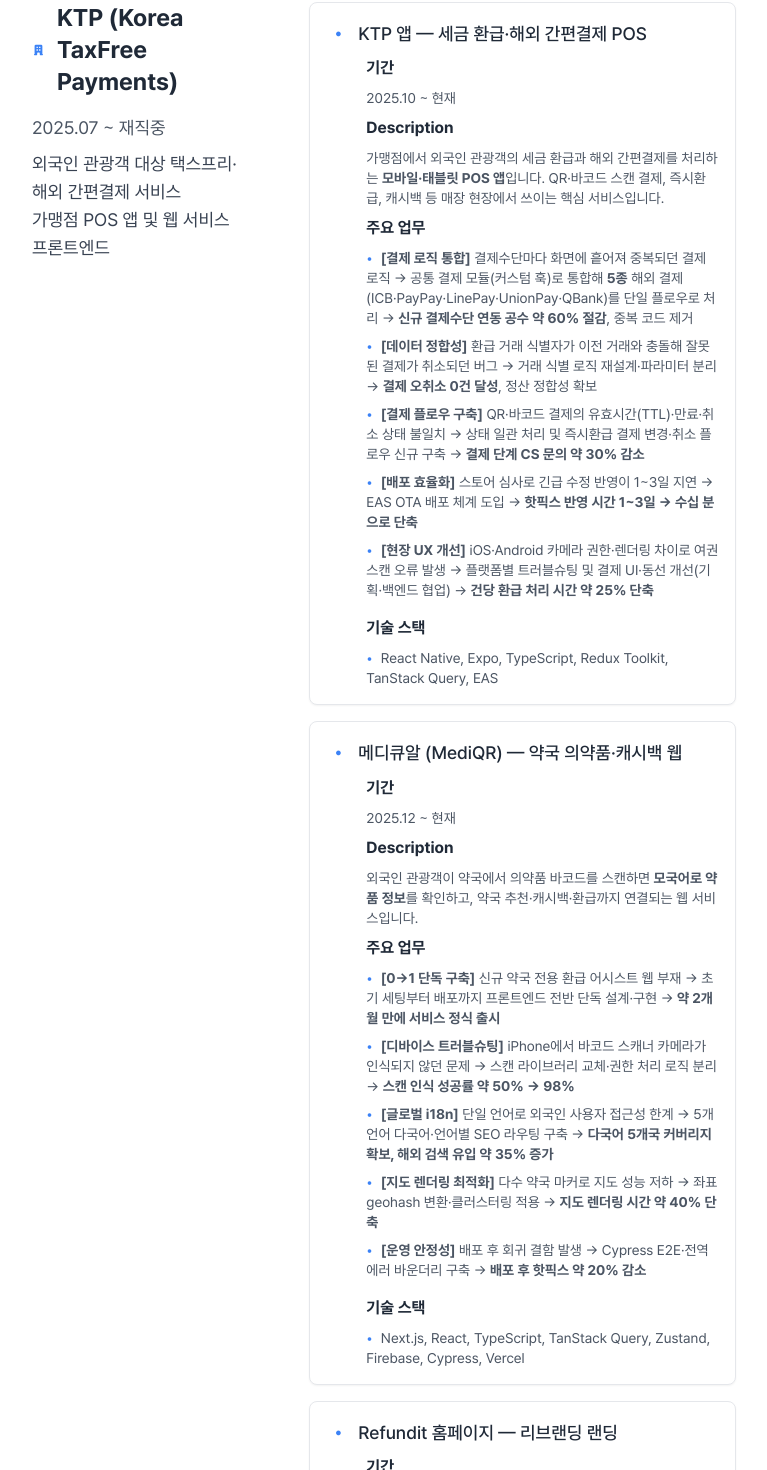
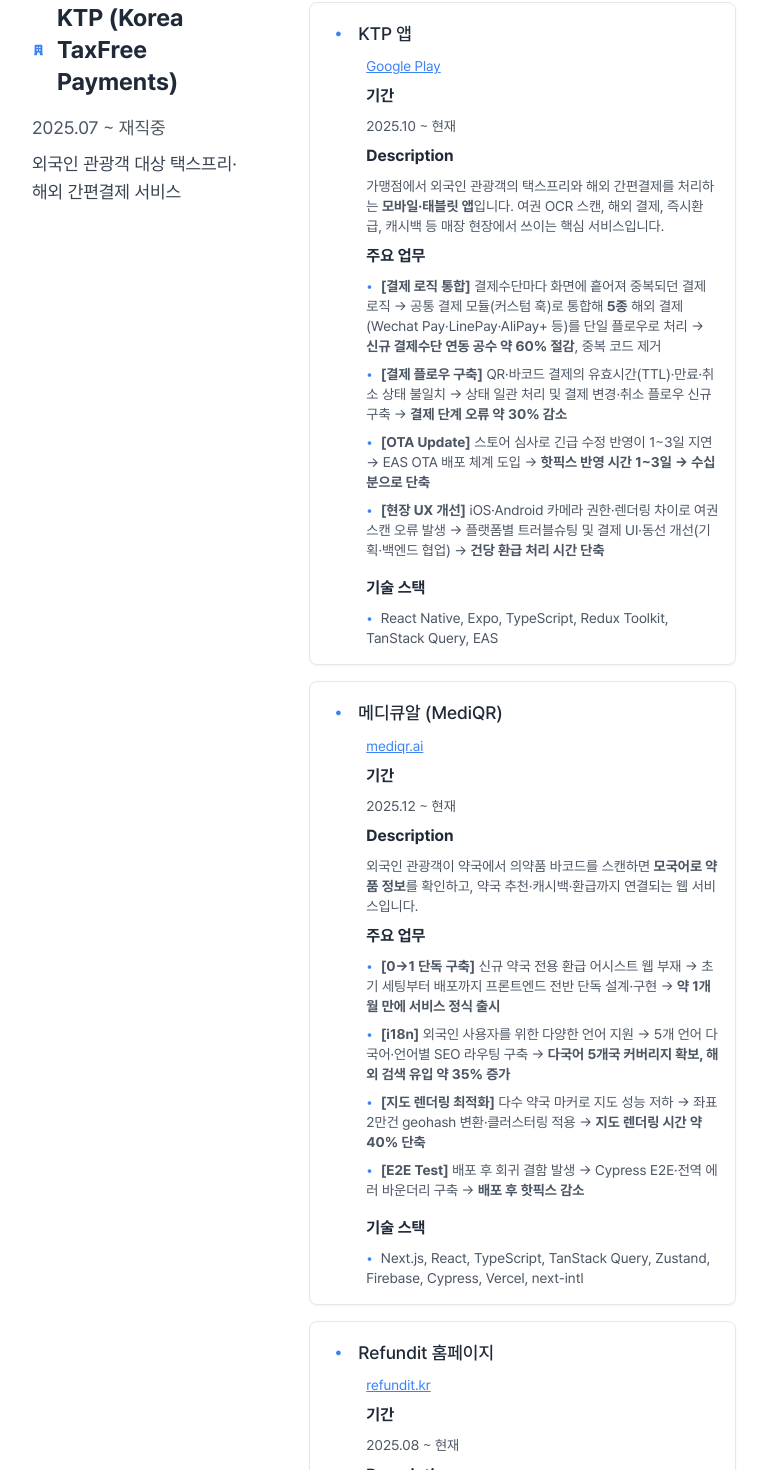
Before and after one commit to yongseong2/portfolio, a React (Vite) app: page / in a window 1280 px wide. Shown: the part 1160-2630 px from the top of the page, without its empty margins (384-1151 px from the left). Built offline with nearby package versions, Linux system fonts and the light colour scheme.

Commit message:
fix: 경력사항 내용 변경 및 링크 추가

```diff
--- a/src/components/Markdown.tsx
+++ b/src/components/Markdown.tsx
@@ -14,10 +14,20 @@
       className={clsx(
         'markdown-content',
         white && 'markdown-content-white',
-        className
+        className,
       )}
     >
-      <ReactMarkdown>{children}</ReactMarkdown>
+      <ReactMarkdown
+        components={{
+          a: ({ href, children, ...props }) => (
+            <a href={href} target='_blank' rel='noopener noreferrer' {...props}>
+              {children}
+            </a>
+          ),
+        }}
+      >
+        {children}
+      </ReactMarkdown>
     </div>
   );
 };
--- a/src/data/career.ts
+++ b/src/data/career.ts
@@ -14,32 +14,34 @@
     category: '프론트엔드 개발',
     title: 'KTP (Korea TaxFree Payments)',
     period: '2025.07 ~ 재직중',
-    description:
-      '외국인 관광객 대상 택스프리·해외 간편결제 서비스\n가맹점 POS 앱 및 웹 서비스 프론트엔드',
+    description: '외국인 관광객 대상 택스프리·해외 간편결제 서비스',
     details: [
       {
-        title: 'KTP 앱 — 세금 환급·해외 간편결제 POS',
+        title: 'KTP 앱',
         description: `
+[Google Play](https://play.google.com/store/search?q=ktp&c=apps&hl=ko)
+
 ### 기간
 2025.10 ~ 현재
 
 ### Description
-가맹점에서 외국인 관광객의 세금 환급과 해외 간편결제를 처리하는 **모바일·태블릿 POS 앱**입니다. QR·바코드 스캔 결제, 즉시환급, 캐시백 등 매장 현장에서 쓰이는 핵심 서비스입니다.
+가맹점에서 외국인 관광객의 택스프리와 해외 간편결제를 처리하는 **모바일·태블릿 앱**입니다. 여권 OCR 스캔, 해외 결제, 즉시환급, 캐시백 등 매장 현장에서 쓰이는 핵심 서비스입니다.
 
 ### 주요 업무
-- **[결제 로직 통합]** 결제수단마다 화면에 흩어져 중복되던 결제 로직 → 공통 결제 모듈(커스텀 훅)로 통합해 **5종** 해외 결제(ICB·PayPay·LinePay·UnionPay·QBank)를 단일 플로우로 처리 → **신규 결제수단 연동 공수 약 60% 절감**, 중복 코드 제거
-- **[데이터 정합성]** 환급 거래 식별자가 이전 거래와 충돌해 잘못된 결제가 취소되던 버그 → 거래 식별 로직 재설계·파라미터 분리 → **결제 오취소 0건 달성**, 정산 정합성 확보
-- **[결제 플로우 구축]** QR·바코드 결제의 유효시간(TTL)·만료·취소 상태 불일치 → 상태 일관 처리 및 즉시환급 결제 변경·취소 플로우 신규 구축 → **결제 단계 CS 문의 약 30% 감소**
-- **[배포 효율화]** 스토어 심사로 긴급 수정 반영이 1~3일 지연 → EAS OTA 배포 체계 도입 → **핫픽스 반영 시간 1~3일 → 수십 분으로 단축**
-- **[현장 UX 개선]** iOS·Android 카메라 권한·렌더링 차이로 여권 스캔 오류 발생 → 플랫폼별 트러블슈팅 및 결제 UI·동선 개선(기획·백엔드 협업) → **건당 환급 처리 시간 약 25% 단축**
+- **[결제 로직 통합]** 결제수단마다 화면에 흩어져 중복되던 결제 로직 → 공통 결제 모듈(커스텀 훅)로 통합해 **5종** 해외 결제(Wechat Pay·LinePay·AliPay+ 등)를 단일 플로우로 처리 → **신규 결제수단 연동 공수 약 60% 절감**, 중복 코드 제거
+- **[결제 플로우 구축]** QR·바코드 결제의 유효시간(TTL)·만료·취소 상태 불일치 → 상태 일관 처리 및 결제 변경·취소 플로우 신규 구축 → **결제 단계 오류 약 30% 감소**
+- **[OTA Update]** 스토어 심사로 긴급 수정 반영이 1~3일 지연 → EAS OTA 배포 체계 도입 → **핫픽스 반영 시간 1~3일 → 수십 분으로 단축**
+- **[현장 UX 개선]** iOS·Android 카메라 권한·렌더링 차이로 여권 스캔 오류 발생 → 플랫폼별 트러블슈팅 및 결제 UI·동선 개선(기획·백엔드 협업) → **건당 환급 처리 시간 단축**
 
 ### 기술 스택
 - React Native, Expo, TypeScript, Redux Toolkit, TanStack Query, EAS
 `,
       },
       {
-        title: '메디큐알 (MediQR) — 약국 의약품·캐시백 웹',
+        title: '메디큐알 (MediQR)',
         description: `
+[mediqr.ai](https://www.mediqr.ai/ko/home)
+
 ### 기간
 2025.12 ~ 현재
 
@@ -47,19 +49,20 @@
 외국인 관광객이 약국에서 의약품 바코드를 스캔하면 **모국어로 약품 정보**를 확인하고, 약국 추천·캐시백·환급까지 연결되는 웹 서비스입니다.
 
 ### 주요 업무
-- **[0→1 단독 구축]** 신규 약국 전용 환급 어시스트 웹 부재 → 초기 세팅부터 배포까지 프론트엔드 전반 단독 설계·구현 → **약 2개월 만에 서비스 정식 출시**
-- **[디바이스 트러블슈팅]** iPhone에서 바코드 스캐너 카메라가 인식되지 않던 문제 → 스캔 라이브러리 교체·권한 처리 로직 분리 → **스캔 인식 성공률 약 50% → 98%**
-- **[글로벌 i18n]** 단일 언어로 외국인 사용자 접근성 한계 → 5개 언어 다국어·언어별 SEO 라우팅 구축 → **다국어 5개국 커버리지 확보, 해외 검색 유입 약 35% 증가**
-- **[지도 렌더링 최적화]** 다수 약국 마커로 지도 성능 저하 → 좌표 geohash 변환·클러스터링 적용 → **지도 렌더링 시간 약 40% 단축**
-- **[운영 안정성]** 배포 후 회귀 결함 발생 → Cypress E2E·전역 에러 바운더리 구축 → **배포 후 핫픽스 약 20% 감소**
+- **[0→1 단독 구축]** 신규 약국 전용 환급 어시스트 웹 부재 → 초기 세팅부터 배포까지 프론트엔드 전반 단독 설계·구현 → **약 1개월 만에 서비스 정식 출시**
+- **[i18n]** 외국인 사용자를 위한 다양한 언어 지원 → 5개 언어 다국어·언어별 SEO 라우팅 구축 → **다국어 5개국 커버리지 확보, 해외 검색 유입 약 35% 증가**
+- **[지도 렌더링 최적화]** 다수 약국 마커로 지도 성능 저하 → 좌표 2만건 geohash 변환·클러스터링 적용 → **지도 렌더링 시간 약 40% 단축**
+- **[E2E Test]** 배포 후 회귀 결함 발생 → Cypress E2E·전역 에러 바운더리 구축 → **배포 후 핫픽스 감소**
 
 ### 기술 스택
-- Next.js, React, TypeScript, TanStack Query, Zustand, Firebase, Cypress, Vercel
+- Next.js, React, TypeScript, TanStack Query, Zustand, Firebase, Cypress, Vercel, next-intl
 `,
       },
       {
-        title: 'Refundit 홈페이지 — 리브랜딩 랜딩',
+        title: 'Refundit 홈페이지',
         description: `
+[refundit.kr](https://www.refundit.kr/)
+
 ### 기간
 2025.08 ~ 현재
 
@@ -67,9 +70,7 @@
 **리브랜딩**에 맞춘 마케팅 랜딩 및 **면세 신청** 웹사이트입니다.
 
 ### 주요 업무
-- **[자체 인터랙션 구현]** 외부 스크롤 스냅 라이브러리가 다중 모니터·모바일 미지원 → 풀페이지 스크롤 스냅 인터랙션 직접 구현·해상도별 예외 처리 → **라이브러리 의존성 제거, 모바일 이탈률 약 20% 개선**
-- **[폼 완료율]** 다단계 면세 신청 폼 이탈 시 입력값 소실 → 전자서명 폼 상태 영속화(이탈 후 재진입 시 입력 유지) → **신청 완료율 약 25% 향상**
-- **[크로스 브라우저]** 사파리에서 전자서명 이미지 미노출 → 원인 분석 후 렌더링 방식 수정 → **서명 실패 문의 0건**
+- **[자체 인터랙션 구현]** 외부 스크롤 스냅 라이브러리가 모니터·모바일 미지원
 - **[브랜드·SEO]** 검색 노출·브랜드 일관성 부재, 블로그 개별 컨텐츠 SEO 작업 → sitemap·JSON-LD·GA 셋업 및 디자인 시안 픽셀 단위 반영(디자인·마케팅 협업) → **주요 키워드 검색 1페이지 노출**
 
 ### 기술 스택
@@ -77,7 +78,7 @@
 `,
       },
       {
-        title: '호텔 면세 솔루션 — 숙박 세금 환급',
+        title: '호텔 면세 솔루션',
         description: `
 ### 기간
 2026.02 ~ 현재
@@ -86,8 +87,7 @@
 호텔 투숙객의 **숙박 세금 환급**을 처리하는 직원용 웹과, 투숙객이 직접 신청하는 **셀프 환급** 웹입니다.
 
 ### 주요 업무
-- **[정산 정합성]** OTA 수수료율 미반영·미선택 버그로 환급액 오류 → 수수료율 기반 환급액 재계산 로직 구현·버그 수정 → **환급액 계산 오류 0건, 정산 정합성 확보**
-- **[업무 프로세스 간소화]** 수기 중심 환급 처리의 비효율 → 여권 MRZ 인증·다중 호텔 처리·온라인/워크인 이력 분리 → **건당 처리 시간 약 30% 단축**
+- **[정산 정합성]** 호텔 온라인 예약 환급액 수수료 정산 로직 분산 → 정산 로직 공통화 및 재사용 가능하게 변경 → **환급액 계산 오류 0건, 정산 정합성 확보**
 - **[운영 가시성]** 장애 추적·대응 어려움 → Sentry 글로벌 에러 처리·반려/완료 메일 플로우 구현 → **오류 탐지·대응 시간 단축**
 
 ### 기술 스택
@@ -95,8 +95,10 @@
 `,
       },
       {
-        title: 'KTP 홈페이지 — 가맹점 신청·마케팅',
+        title: 'KTP 홈페이지',
         description: `
+[ktaxpay.com](https://www.ktaxpay.com/)
+
 ### 기간
 2025.07 ~ 현재
 
@@ -121,31 +123,34 @@
       '메가존 클라우드 자회사\n클라우드 보안 솔루션 B2B SaaS 프론트엔드',
     details: [
       {
-        title: 'CSPM 솔루션 개발',
+        title: 'CSPM 솔루션',
         description: `
+### Description
+클라우드 환경의 설정 오류와 보안 취약점을 실시간으로 감시하고 찾아내는 솔루션입니다.
+
 ### 주요 업무
-- **[레거시 현대화]** 노후 클래스형 코드로 유지보수 난이도 상 → 레거시 60% 이상 리팩토링·Function Component/Hooks 전환 → **신규 기능 개발 속도 향상, 가독성 개선**
-- **[체감 성능]** 대용량 클라우드 데이터 테이블 페이지네이션 깜빡임 → TanStack Query keepPreviousData 도입 → **페이지 전환 체감 지연 제거, 중복 API 요청 약 40% 감소**
-- **[협업 최적화]** 초기 렌더링 병목 → 백엔드와 API 호출 순서 조정 → **초기 로딩 약 30% 단축, 고객사 피드백 개선**
+- **[레거시 리팩토링]** 클래스형 코드 유지보수 → 레거시 60% 이상 리팩토링·Function Component/Hooks 전환 → **신규 기능 개발 속도 향상, 가독성 개선**
+- **[렌더링 최적화]** 대용량 클라우드 데이터 테이블 페이지네이션 깜빡임 → TanStack Query keepPreviousData 도입 → **페이지 전환 체감 지연 제거, 중복 API 요청 약 40% 감소**
+- **[UX 개선]** 초기 렌더링 병목 → 백엔드와 API 호출 순서 조정 → **초기 로딩 약 30% 단축, 고객사 피드백 개선**
 
 ### 기술 스택
 - React, TypeScript, styled-components, TanStack Query
 `,
       },
       {
-        title: '솔루션 도메인 별 분리 - Turborepo 모노레포 · E2E 테스트',
+        title: '솔루션 도메인 별 분리',
         description: `
 ### 주요 업무
 - **[모노레포 분리]** 서비스 간 컴포넌트·의존성 중복 → Turborepo·Storybook으로 공통 모듈 분리 → **중복 코드 제거, 빌드 시간 단축** ([Turborepo 도입기](https://velog.io/@yongseong2/Turborepo-%EB%8F%84%EC%9E%85%EA%B8%B0))
-- **[품질 자동화]** 수동 테스트로 회귀 결함 누락 → Cypress E2E로 로그인~진단 CRUD 전 구간 자동화 → **배포 전 회귀 결함 사전 차단**
-- **[협업 효율]** API 명세 소통 비용 → TypeSpec·Swagger·Mock API 환경 구축 → **프론트 선행 개발 가능, 연동 대기 시간 단축**
+- **[E2E Test]** 수동 테스트로 회귀 결함 누락 → Cypress E2E로 로그인~진단 CRUD 전 구간 자동화 → **배포 전 회귀 결함 사전 차단**
+- **[협업 효율]** API 명세 소통 비용 증가 → TypeSpec·Swagger·Mock API 환경 구축 → **프론트 선행 개발 가능, 연동 대기 시간 단축**
 
 ### 기술 스택
 - Turborepo, Storybook, Cypress, TypeSpec
 `,
       },
       {
-        title: 'Kubernetes 배포 환경 구축',
+        title: 'Kubernetes 배포 환경 대응',
         description: `
 ### 주요 업무
 - **[빌드 신뢰성]** 환경별 변수 설정 이슈 → 런타임 환경 변수 적용 → **빌드 신뢰성 향상** ([블로그](https://velog.io/@yongseong2/React%EC%97%90-%EB%9F%B0%ED%83%80%EC%9E%84-%ED%99%98%EA%B2%BD-%EB%B3%80%EC%88%98-%EC%82%AC%EC%9A%A9%ED%95%98%EA%B8%B0))
--- a/src/data/projects.ts
+++ b/src/data/projects.ts
@@ -346,7 +346,7 @@
     award: '삼성 청년SW아카데미 웹기술 트랙 우수상',
     team: '프론트엔드 2명 / 백엔드 4명',
     links: {
-      github: 'https://github.com/yongseong2/bidding-king',
+      github: 'https://github.com/bid-king',
       video: 'https://www.youtube.com/watch?v=iyUf4gSRbaA',
     },
     techStack: [
```
